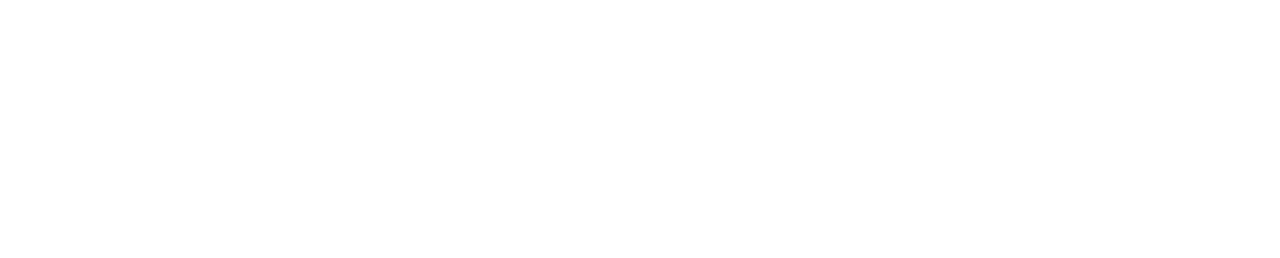
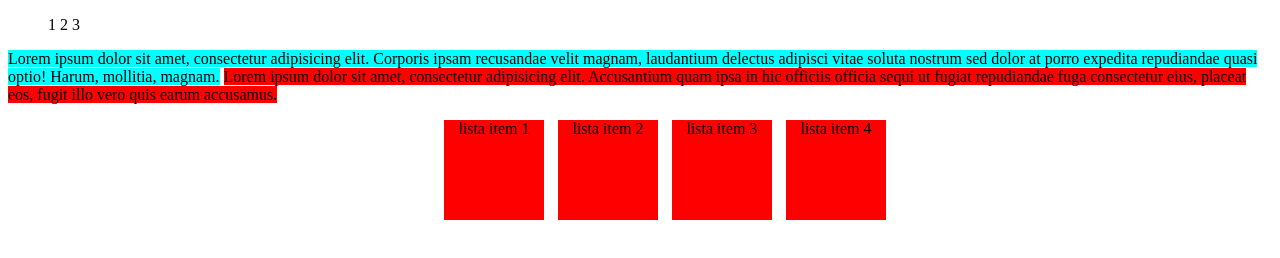
Before and after one commit to marcin11121991/cssrozszerzony, a plain HTML site: page wyswietlanieelementow/index.html in a window 1280 px wide. Drawn offline with Linux system fonts and the light colour scheme.

Commit message:
obiekty inline

```diff
--- a/wyswietlanieelementow/css/style.css
+++ b/wyswietlanieelementow/css/style.css
@@ -0,0 +1,32 @@
+
+
+ul>li {
+display: inline-block;
+}
+
+
+#p1{
+    background-color: aqua;
+}
+
+#p2{
+    background-color: red;
+}
+
+
+div#elementyblokowe > p{
+    display: inline;
+}
+div#elementy-inline-blok > ul {
+    text-align: center;
+}
+
+
+div#elementy-inline-blok > ul > li {
+    display:inline-block;
+    width:100px;
+    height: 100px;
+    background-color: red;
+    margin-left: 10px;
+
+}
--- a/wyswietlanieelementow/index.html
+++ b/wyswietlanieelementow/index.html
@@ -7,5 +7,28 @@
 </head>
 <body>
 
+    <ul>
+        <Li>1</Li>
+        <li>2</li>
+        <li>3</li>
+    </ul>
+
+
+    <div id="elementyblokowe">
+        <p id="p1">Lorem ipsum dolor sit amet, consectetur adipisicing elit. Corporis ipsam recusandae velit magnam, laudantium delectus adipisci vitae soluta nostrum sed dolor at porro expedita repudiandae quasi optio! Harum, mollitia, magnam.</p>
+        <p id="p2">Lorem ipsum dolor sit amet, consectetur adipisicing elit. Accusantium quam ipsa in hic officiis officia sequi ut fugiat repudiandae fuga consectetur eius, placeat eos, fugit illo vero quis earum accusamus.</p>
+    </div>
+        <div id="elementy-inline-blok">
+
+     <ul>
+         <li>lista item 1</li>
+         <li>lista item 2</li>
+         <li>lista item 3</li>
+         <li>lista item 4</li>
+     </ul>
+
+    </div>
+
+
 </body>
 </html>
```
